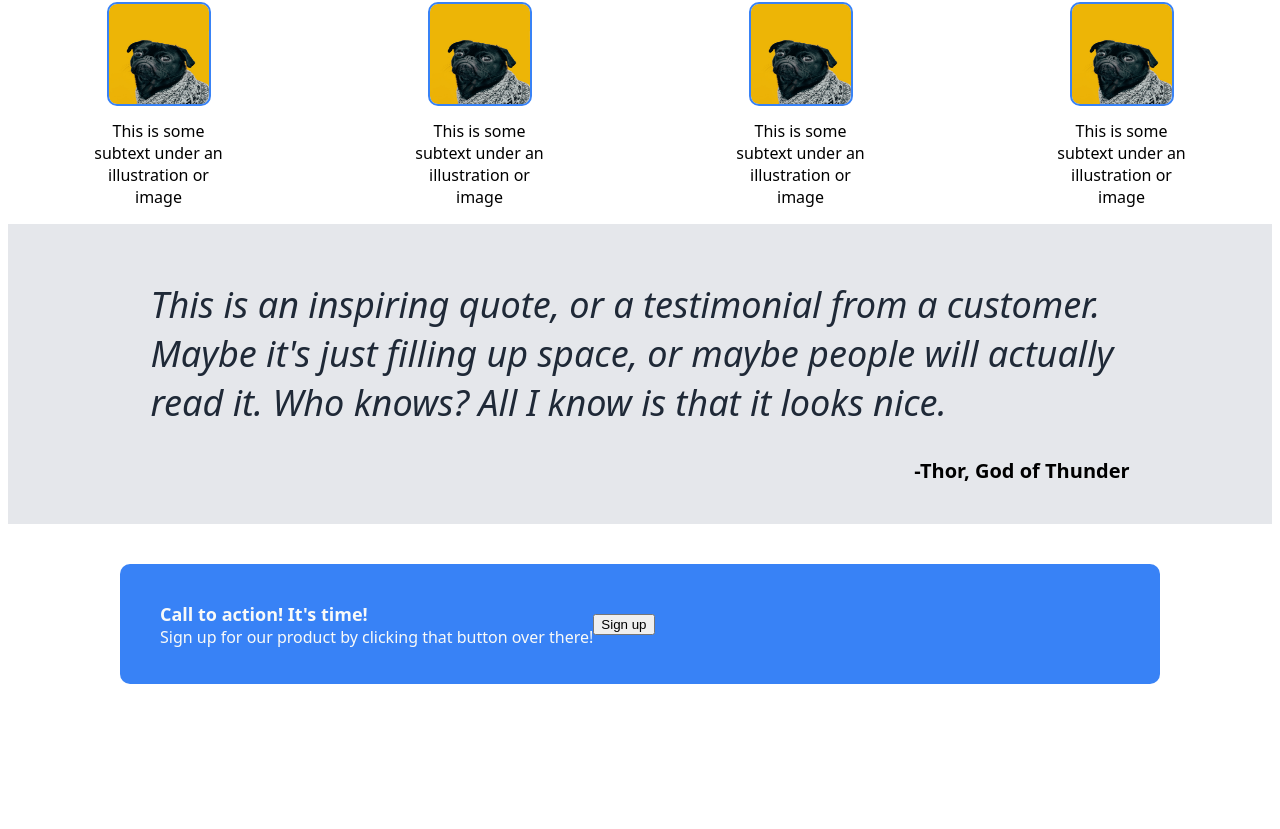
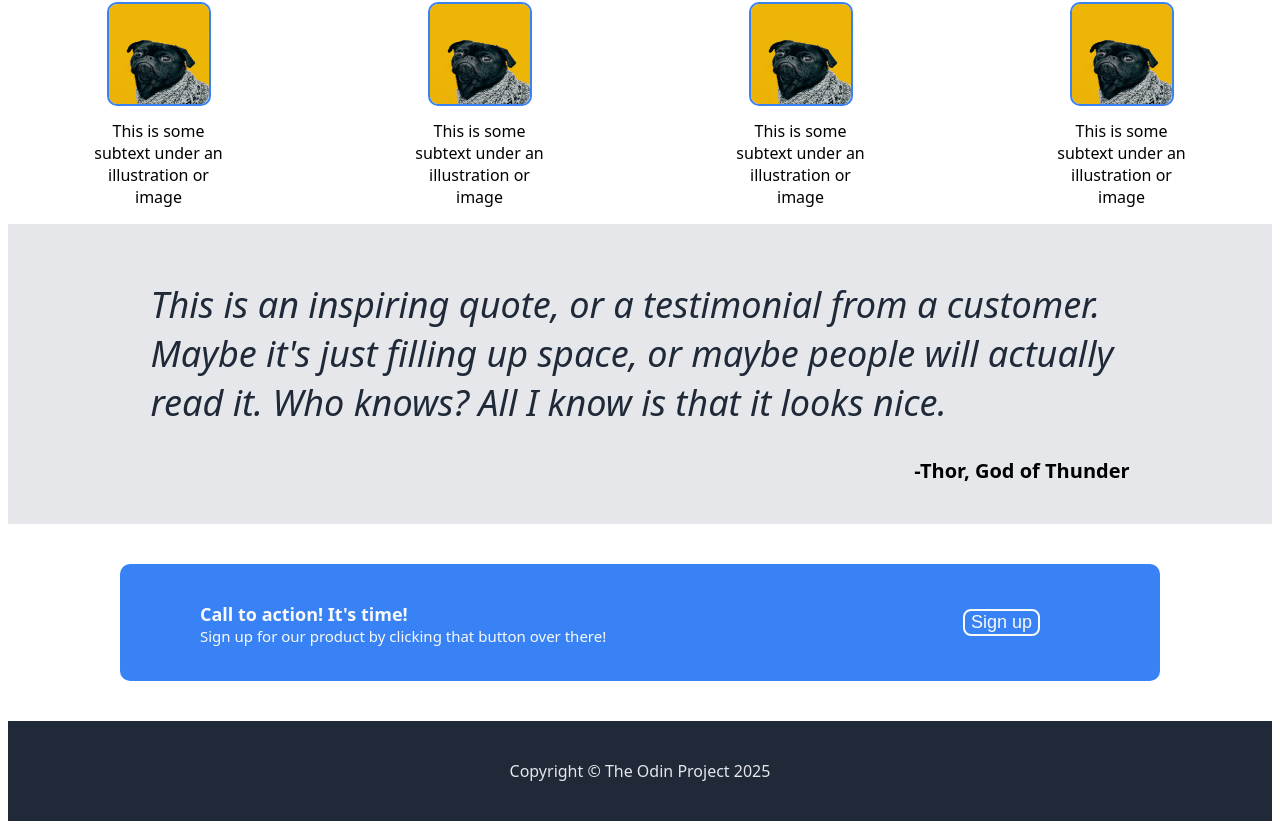
Before and after one commit to pilot2coding/Flexbox-Project, a plain HTML site: page index.html in a window 1280 px wide. Shown: the part 477-1306 px from the top of the page. Before the commit the page ends 1209 px from the top, so only its background shows below. Drawn offline with Linux system fonts and the light colour scheme.

Commit message:
Added all the elements requested by the project

```diff
--- a/index.html
+++ b/index.html
@@ -68,6 +68,11 @@
             <a href="../pages/sign-up.html"><button>Sign up</button></a>
         </div>
     </div>
+    <footer>
+        <div class="footer">
+            <p>Copyright © The Odin Project 2025</p>
+        </div>
+    </footer>
 
 
 </body>
--- a/styles.css
+++ b/styles.css
@@ -19,6 +19,7 @@
     margin: 0 auto;
     font-size: 18px;
     color: #E5E7EB;
+    padding-left: 175px;
 }
 
 .website-info{
@@ -177,7 +178,7 @@
     display: flex;
     align-items: flex-start;
     flex-direction: column;
-    padding-left: 20px;
+    padding-left: 60px;
 
 }
 
@@ -189,10 +190,36 @@
 
 .action-text .light-text{
     margin-top: 0px;
+    font-size: 15px;
+    font-weight:lighter;
 }
 
+.action-button button{
+    font-size: 18px;
+    border-radius: 8px;
+    border:2px solid #f9faf8;
+    background-color: #3882f6;
+    color: #f9faf8;
+    box-shadow: none;
+    outline: none;
+}
 
+.action-button{
 
+    margin-left: auto;
+    padding-right:100px;
+}
+
+.footer{
+    display: flex;
+    font-family: system-ui, -apple-system, BlinkMacSystemFont, 'Segoe UI', Roboto, Oxygen, Ubuntu, Cantarell, 'Open Sans', 'Helvetica Neue', sans-serif;
+    color: #E5E7EB;
+    background-color: #1f2937;
+    align-items: center;
+    height: 100px;
+    justify-content: center;
+    margin: 0 auto;
+}
 
 
 body {
@@ -202,5 +229,5 @@ body {
 }
 
 .header, .website-info {
-    border: #1f2937 ;
+    border: #1f2937;
 }
```
